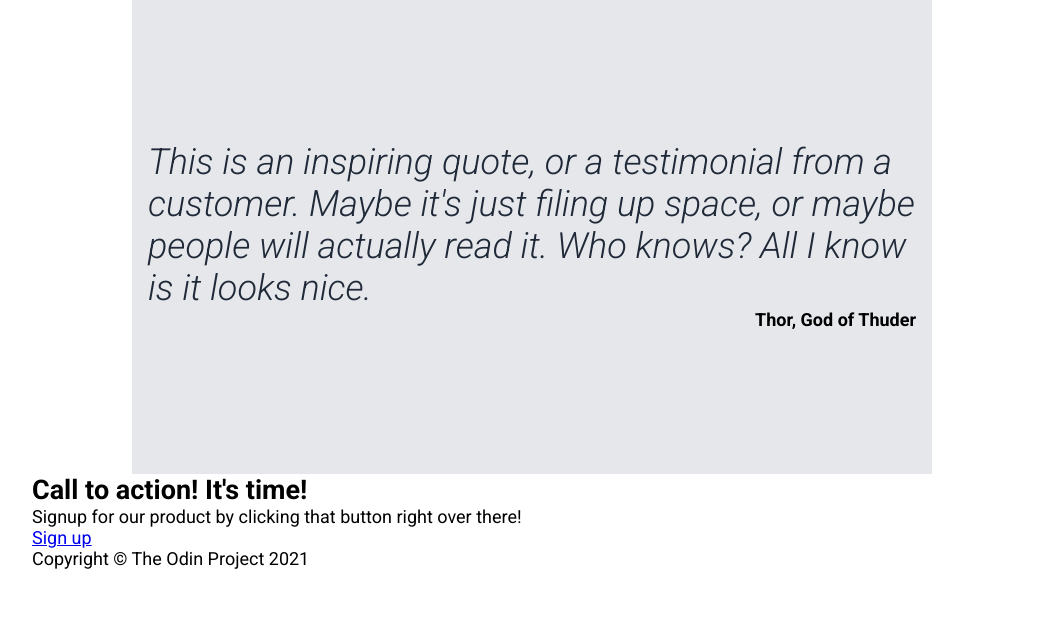
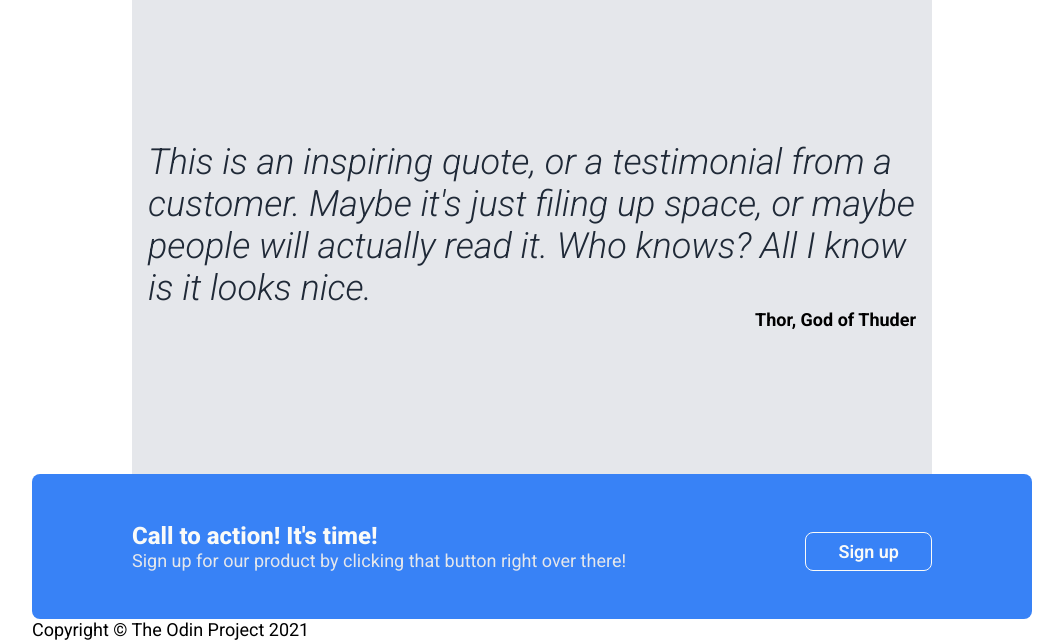
Before and after one commit to jamesg7631/odin-landing-page, a plain HTML site: page index.html in a window 1280 px wide. Shown: the part 906-1546 px from the top of the page, without its empty margins (108-1171 px from the left). Before the commit the page ends 1475 px from the top, so only its background shows below. Drawn offline with Linux system fonts and the light colour scheme.

Commit message:
Created a call to action section

```diff
--- a/index.html
+++ b/index.html
@@ -66,12 +66,19 @@
           </h3>
           <h4 class="quote-footer">Thor, God of Thuder</h4>
         </div>
-        <div class="main-action">
-          <h2>Call to action! It's time!</h2>
-          <p>
-            Signup for our product by clicking that button right over there!
-          </p>
-          <a href=".sign-up.html">Sign up</a>
+        <div class="main-action-container">
+          <div class="main-action-content">
+            <div class="main-action-left">
+              <h2 class="call-to-action-header">Call to action! It's time!</h2>
+              <p class="call-to-action-text">
+                Sign up for our product by clicking that button right over
+                there!
+              </p>
+            </div>
+            <div class="main-action-right">
+              <a class="main-action-link" href=".sign-up.html">Sign up</a>
+            </div>
+          </div>
         </div>
       </div>
       <div class="footer">
--- a/style.css
+++ b/style.css
@@ -131,3 +131,43 @@ body {
 .quote-footer {
   text-align: right;
 }
+
+.main-action-container {
+  background-color: #3882f6;
+  width: 100%;
+  padding: 48px 0;
+  border-radius: 8px;
+}
+
+.main-action-content {
+  width: 80%;
+  margin: 0 auto;
+  display: flex;
+  justify-content: space-between;
+}
+
+.call-to-action-header {
+  font-weight: 800;
+  font-size: 24px;
+  color: #f9faf8;
+}
+
+.call-to-action-text {
+  color: #e5e7eb;
+  font-size: 18px;
+}
+
+.main-action-right {
+  display: flex;
+  flex-direction: column;
+  justify-content: flex-end;
+}
+
+.main-action-link {
+  text-decoration: none;
+  color: #f9faf8;
+  padding: 8px 32px;
+  border: 1px solid #f9faf8;
+  border-radius: 8px;
+  font-weight: 600;
+}
```
